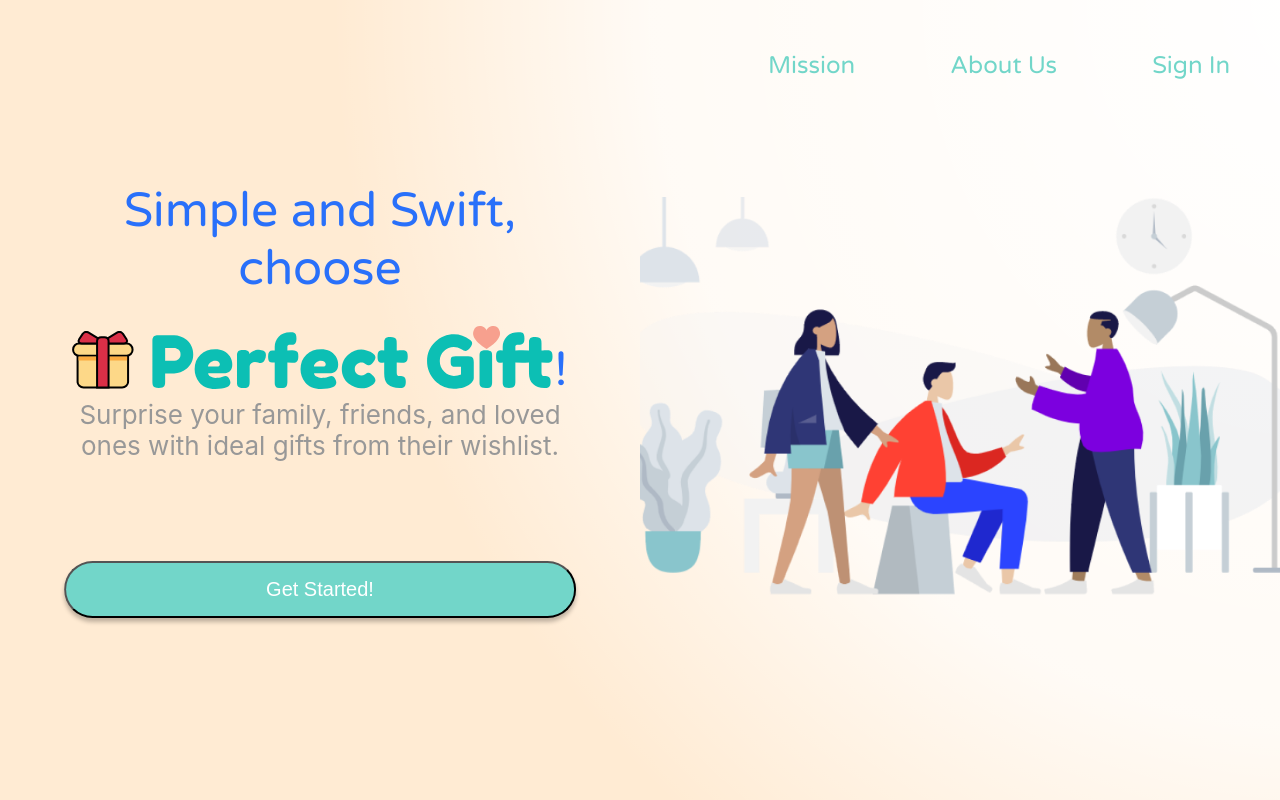
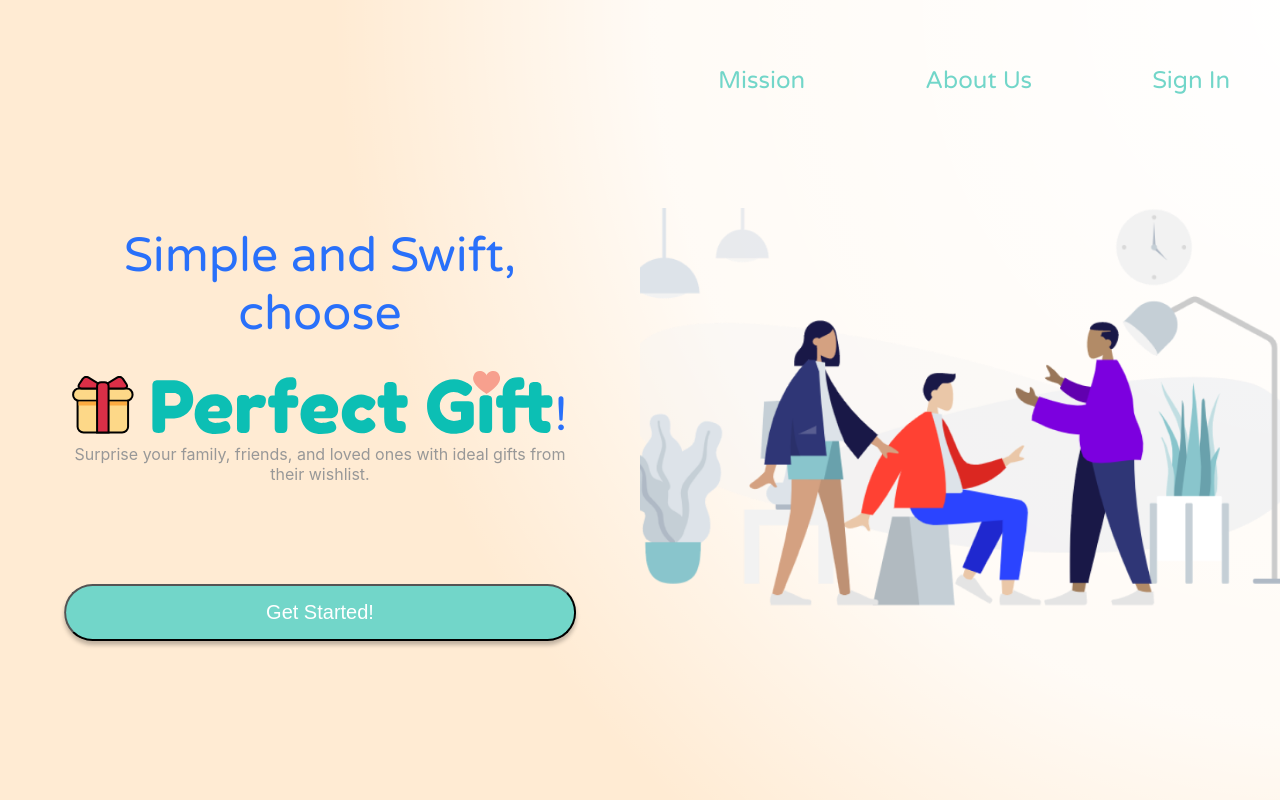
Before and after one commit to venuswku/perfect-gift, a React (Create React App) app: page / in a window 1280 px wide. Built offline with nearby package versions, Linux system fonts and the light colour scheme.

Commit message:
separate Landing and App css

```diff
--- a/src/App.css
+++ b/src/App.css
@@ -1,153 +1,9 @@
 /* make the class type here to be used in App.js
    <div class="App"></div> */
 
-.logo_homepage {
-  position: relative;
-  top: 20px;
-}
-
 .App {
-  text-align: center;
-}
-
-.App-logo {
-  height: 40vmin;
-  pointer-events: none;
-}
-
-.App-header {
-
-  /* CSS from Figma */
-  display: flex;
-  flex-direction: column;
-  align-items: center;
-
-  position: absolute;
-  left: 0%;
-  right: 0%;
-  top: 0%;
-  bottom: 0%;
-
-  background: radial-gradient(78.17% 133.85% at 104.12% 0%, #FFFFFF 0%, rgba(255, 255, 255, 0.791667) 68.15%, rgba(255, 255, 255, 0) 100%), linear-gradient(0deg, #FFEBD3, #FFEBD3);
-
+  width: 100%;
   min-height: 100vh;
-  justify-content: center;
-  font-size: calc(10px + 2vmin);
-
-}
-
-/* split the screen in half (dunno how this works. more reasearch) */
-.split {
-  height: 100%;
-  width: 50%;
-  position: fixed;
-  z-index: 1;
-  top: 0;
-  overflow-x: hidden;
-  padding-top: 20px;
-}
-/* left half */
-.left {
-  left: 0;
-}
-/* right half */
-.right {
-  right: 0;
-}
-/* centered in the area */
-.centered {
-  position: absolute;
-  top: 50%;
-  left: 50%;
-  transform: translate(-50%, -50%);
-  text-align: center;
-}
-
-.row {
-    display: inline;
- }
-
-.blueText {
-  font-size: 48px;
-  font-family: 'Varela Round';
-  color: rgba(41, 112, 250, 1);
-  margin-bottom: 100px;
-}
-
-.giveGiftPic {
-  height: 400px;
-}
-/* additional styles */
-html {
-  box-sizing: border-box;
-}
-
-*, *::before, *::after {
-  box-sizing: inherit;
-  padding: 0;
-  margin: 0;
-}
-
-.app {
-  width: 100%;
-  height: 100%;
   margin: 0;
   padding: 0;
 }
-
-nav ul {
-  list-style: none;
-  display: flex;
-  background-color: black;
-  margin-bottom: 20px;
-}
-
-nav ul li {
-  padding: 20px;
-}
-
-nav ul li a {
-  color: white;
-  text-decoration: none;
-}
-
-.current {
-  border-bottom: 4px solid white;
-}
-
-h1 {
-  margin-bottom: 20px;
-}
-
-p {
-  font-size: 24px;
-  font-family: 'Didact Gothic';
-}
-
-.row {
-  display: inline;
-}
-
-.giveGiftPic {
-  height: 400px;
-}
-
-a {
-  color: rgba(114, 214, 201, 1);
-  text-decoration: None;
-  font-family: 'Varela Round'
-}
-a:hover {
-   color: rgba(114, 214, 201, 1);
-}
-
-.bigButton {
-  color: white;
-  background: #72D6C9;
-  box-shadow: 0px 4px 4px rgba(0, 0, 0, 0.25);
-  border-radius: 50px;
-  white-space: nowrap;
-  font-size: 20px;
-  padding: 15px 200px;
-  margin-top: 100px;
-}
--- a/src/App.js
+++ b/src/App.js
@@ -8,7 +8,7 @@ import Profile from "./pages/Profile/Profile";
 import Create_Account from "./pages/Create_Account/Create_Account";
 
 const App = () => (
-  <div className='app'>
+  <div className="App">
     <Switch>
       <Route exact path='/' component={Landing}></Route>
       <Route exact path='/sign_in' component={Sign_In}></Route>
--- a/src/pages/Home/Home.css
+++ b/src/pages/Home/Home.css
@@ -121,11 +121,6 @@
   top: 50px;
 }
 
-.App {
-  background-color: rgba(128, 0, 255, 0.616);
-  font-size: 100px;
-}
-
 .mag {
   background-color: #fff;
   display: block;
@@ -133,7 +128,7 @@
   width: 15px;
   height: 15px;
   transform: translate(-980%, 2220%);
-  z-index: 1111;
+  /* z-index: 1111; */
 }
 
 .center-text {
--- a/src/pages/Home/Home.js
+++ b/src/pages/Home/Home.js
@@ -1,5 +1,4 @@
 import React from 'react';
-import '../../App.css';
 import './Home.css';
 import Navbar from '../../navigation/HomeNavbar/HomeNavbar';
 import HomeImage from '../../images/create_account_image.png';
@@ -41,7 +40,7 @@ function SearchBar () {
 
 function Home() {
     return (
-        <div className="App">
+        <div className="Home">
             <Navbar />
 
             <div className="home">
--- a/src/pages/Landing/Landing.css
+++ b/src/pages/Landing/Landing.css
@@ -0,0 +1,60 @@
+.Landing {
+    width: 100%;
+    min-height: 100vh;
+    text-align: center;
+    background: radial-gradient(78.17% 133.85% at 104.12% 0%, #FFFFFF 0%, rgba(255, 255, 255, 0.791667) 68.15%, rgba(255, 255, 255, 0) 100%), linear-gradient(0deg, #FFEBD3, #FFEBD3);
+}
+
+/* split the screen in half (dunno how this works. more reasearch) */
+.split {
+    height: 100%;
+    width: 50%;
+    position: fixed;
+    z-index: 1;
+    top: 0;
+    overflow-x: hidden;
+    padding-top: 20px;
+}
+/* left half */
+.left {
+    left: 0;
+}
+/* right half */
+.right {
+    right: 0;
+}
+/* centered in the area */
+.centered {
+    position: absolute;
+    top: 50%;
+    left: 50%;
+    transform: translate(-50%, -50%);
+    text-align: center;
+}
+
+.blueText {
+    font-size: 48px;
+    font-family: 'Varela Round';
+    color: rgba(41, 112, 250, 1);
+    margin-bottom: 100px;
+}
+
+.logo_homepage {
+    position: relative;
+    top: 20px;
+}
+
+.giveGiftPic {
+    height: 400px;
+}
+
+.bigButton {
+    color: white;
+    background: #72D6C9;
+    box-shadow: 0px 4px 4px rgba(0, 0, 0, 0.25);
+    border-radius: 50px;
+    white-space: nowrap;
+    font-size: 20px;
+    padding: 15px 200px;
+    margin-top: 100px;
+}
--- a/src/pages/Landing/Landing.js
+++ b/src/pages/Landing/Landing.js
@@ -1,37 +1,30 @@
 import React from 'react';
 import { Link } from 'react-router-dom';
 import './Landing.css';
-import '../../App.css';
 import Navbar from '../../navigation/LandingNavbar/LandingNavbar';
+import { ReactComponent as PerfectGiftLogo } from '../../images/website_logo.svg';
 import giveGift from '../../images/homepage_image.png';
-import { ReactComponent as PerfectGiftLogo } from '../../images/website_logo.svg';
 
 function Landing() {
     return (
-        <div className="App">
+        <div className="Landing">
             <Navbar/>
-            <header className="App-header">
             <div class="split right">
                 {/* dat pic */}
                 <div class="centered">
                     <img src={giveGift} alt="give a Gift" className='giveGiftPic' />
-                        {/* <img src="https://www.seekpng.com/ipng/u2t4i1o0w7u2u2q8_logo-gift-giving-icon-png/" alt="Give a Gift"></img> */}
-                        {/* <a href="https://www.seekpng.com/ipng/u2t4i1o0w7u2u2q8_logo-gift-giving-icon-png/" target="_blank" rel="noreferrer">Logo - Gift Giving Icon Png @seekpng.com</a> */}
                 </div>
             </div>
             <div>
-                    {/* for homepage? description */}
+                {/* description */}
                 <div class="split left">
                     <div class="centered">
                         <p className="blueText">Simple and Swift, choose<br /> <PerfectGiftLogo className="logo_homepage" />!</p>
-                            {/* <p className="blueText">Simple and Swift, we are</p>
-              <strong className="blueText">Perfect Gift</strong> */}
                         <body>Surprise your family, friends, and loved ones with ideal gifts from their wishlist.</body>
                         <Link exact to="/sign_in"><button className='bigButton'>Get Started!</button></Link>
                     </div>
                 </div>
             </div>
-            </header>
         </div>
     );
 }
```
Lines whose indentation alone changed are shown as unchanged.
